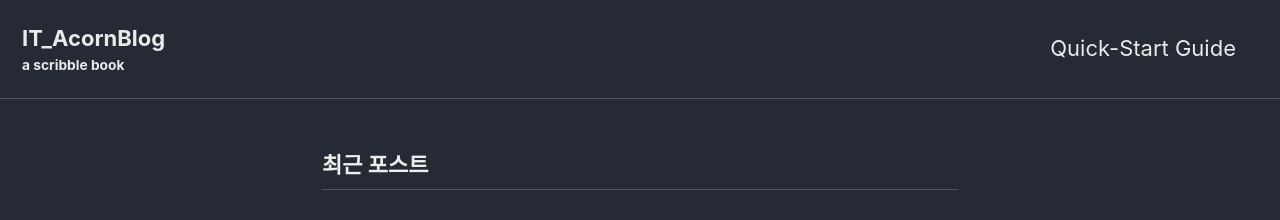
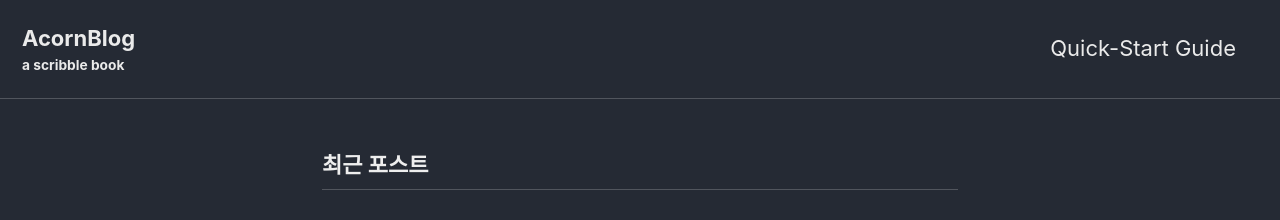
Before and after one commit to kdh6194/kdh6194.github.io, a Jekyll site: the page built from index.markdown, in a window 1280 px wide. Shown: the top 220 px of the page. Built offline with Jekyll 4.4.1, drawn with Linux system fonts in a browser that asks for light colours; cached includes are drawn as plain includes; nearby versions of some CDN libraries; the list of posts is cut into pages by our own code; part of the change alters nothing that is shown.

```diff
--- a/_config.yml
+++ b/_config.yml
@@ -24,10 +24,13 @@ description              : "The pain that can't kill me makes me stronger"
 url                      : "https://kdh6194.github.io" # the base hostname & protocol for your site e.g. "https://mmistakes.github.io"
 baseurl                  : "" # the subpath of your site, e.g. "/blog"
 repository               : "kdh6194/kdh6194.github.io" # GitHub username/repo-name e.g. "mmistakes/minimal-mistakes"
+head_scripts:
+  - https://code.jquery.com/jquery-3.2.1.min.js
+  - /assets/js/your-custom-head-script.js
 teaser                   : # path of fallback teaser image, e.g. "/assets/images/500x300.png"
 logo                     : # path of logo image to display in the masthead, e.g. "/assets/images/88x88.png"
-masthead_title           : # overrides the website title displayed in the masthead, use " " for no title
-# breadcrumbs            : false # true, false (default)
+masthead_title           : "AcornBlog" # overrides the website title displayed in the masthead, use " " for no title
+breadcrumbs            : true # true, false (default)
 words_per_minute         : 200
 comments:
   provider               : # false (default), "disqus", "discourse", "facebook", "staticman", "staticman_v2", "utterances", "giscus", "custom"
```
